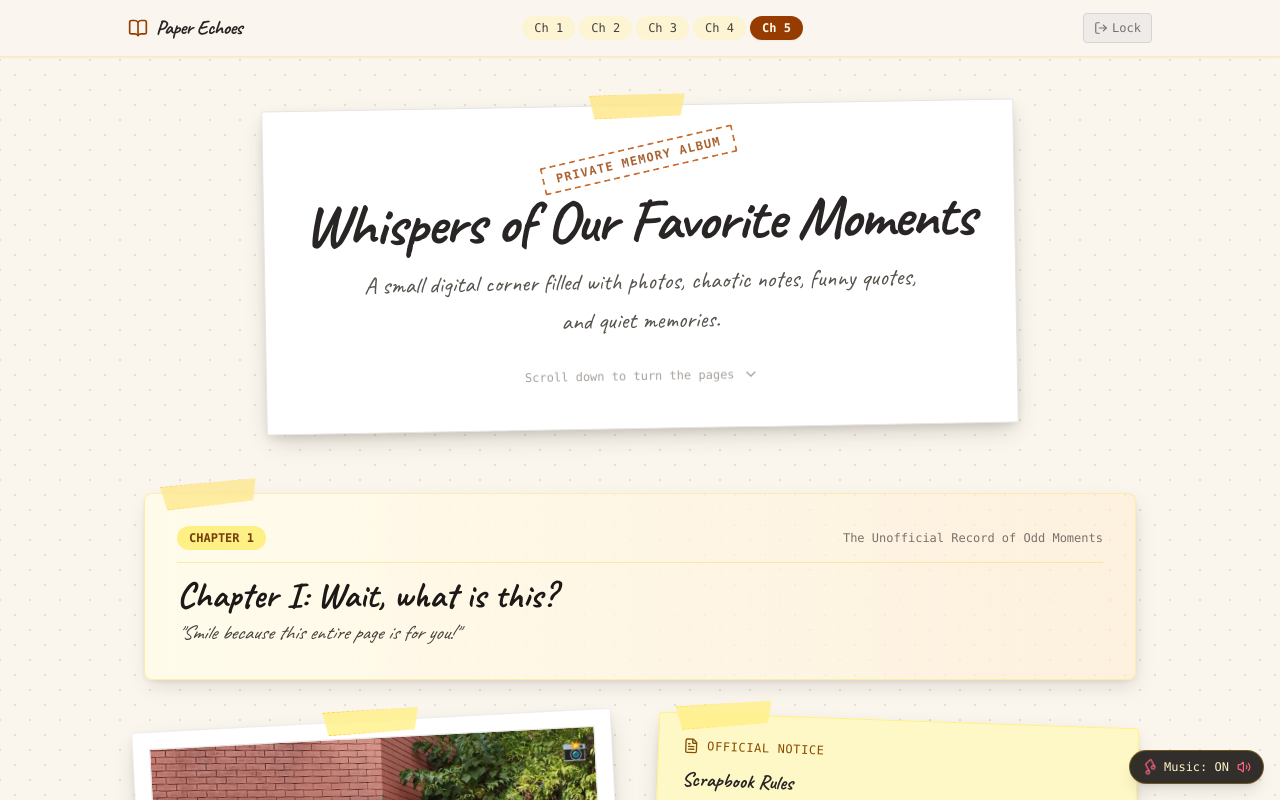
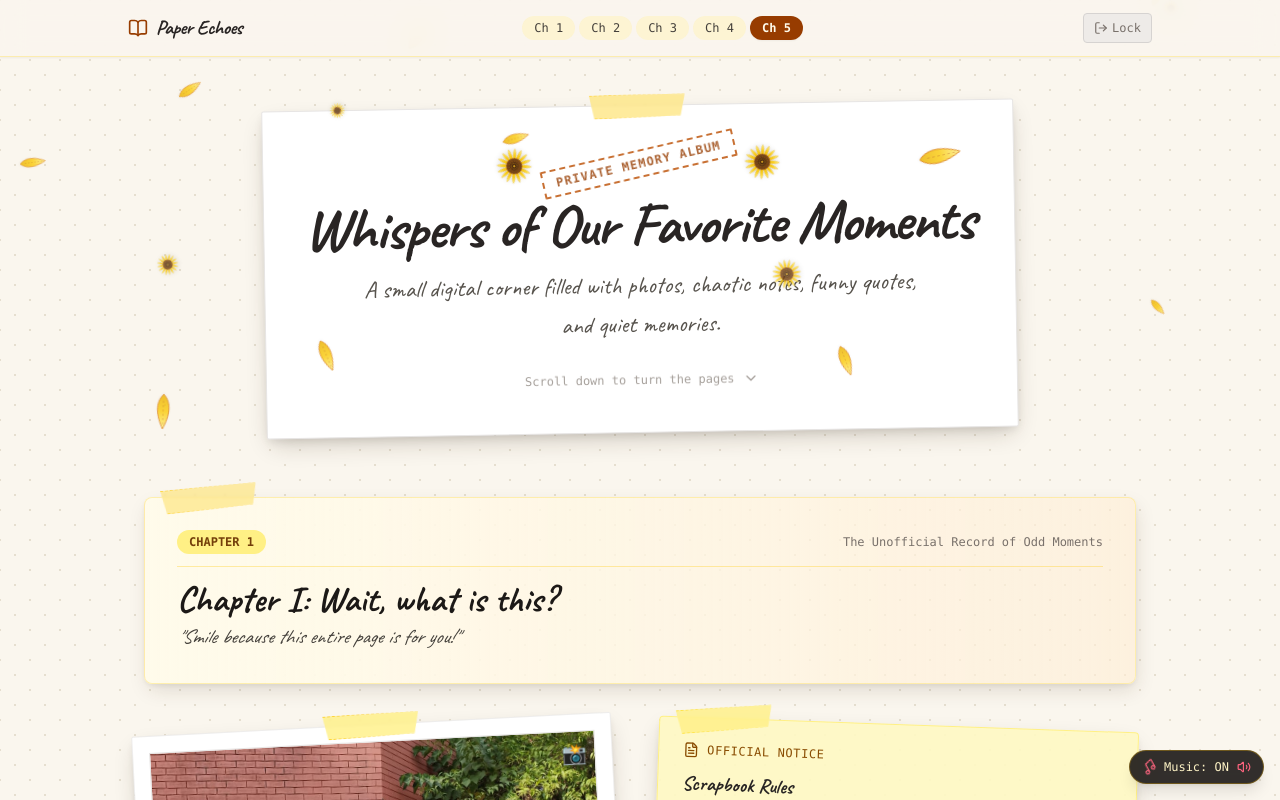
Before and after one commit to rsresta07/paper-echos, a Next.js app: page / in a window 1280 px wide. Shown: the top 800 px of the page. Built offline with nearby package versions, Linux system fonts and the light colour scheme.

Commit message:
feat(ui): add falling sunflower petals background animation and interactive click bursts

```diff
--- a/app/globals.css
+++ b/app/globals.css
@@ -44,3 +44,37 @@
   -ms-overflow-style: none;
   scrollbar-width: none;
 }
+
+/* Sunflower Floating Petals Animation */
+@keyframes floatPetal {
+  0% {
+    transform: translateY(-10vh) rotate(0deg) translateX(0px);
+    opacity: 0;
+  }
+  15% {
+    opacity: 0.85;
+  }
+  50% {
+    transform: translateY(50vh) rotate(180deg) translateX(30px);
+  }
+  85% {
+    opacity: 0.85;
+  }
+  100% {
+    transform: translateY(105vh) rotate(360deg) translateX(-25px);
+    opacity: 0;
+  }
+}
+
+.animate-float-petal {
+  animation: floatPetal linear infinite;
+}
+
+@keyframes spinSlow {
+  0% { transform: rotate(0deg); }
+  100% { transform: rotate(360deg); }
+}
+
+.animate-spin-slow {
+  animation: spinSlow 18s linear infinite;
+}
--- a/app/login/page.tsx
+++ b/app/login/page.tsx
@@ -4,6 +4,7 @@ import React, { useState } from 'react';
 import { useRouter } from 'next/navigation';
 import { Lock, KeyRound, ArrowRight, ShieldCheck } from 'lucide-react';
 import { Stamp, Tape } from '@/components/scrapbook/Decorations';
+import { SunflowerIcon } from '@/components/ui/SunflowerIcon';
 
 export default function LoginPage() {
   const [passcode, setPasscode] = useState('');
@@ -55,8 +56,9 @@ export default function LoginPage() {
         <Tape color="bg-amber-200/90 border-amber-300" position="top-center" />
 
         <div className="text-center mb-6">
-          <div className="inline-flex p-3 bg-amber-100 rounded-full text-amber-800 mb-3 border border-amber-300">
-            <Lock className="w-6 h-6" />
+          <div className="inline-flex items-center gap-2 p-3 bg-amber-100/80 rounded-full text-amber-800 mb-3 border border-amber-300/80">
+            <Lock className="w-5 h-5" />
+            <SunflowerIcon size={24} className="animate-spin-slow" />
           </div>
 
           <Stamp text="PRIVATE ARCHIVE" color="border-amber-700 text-amber-800" className="mb-3" />
--- a/app/page.tsx
+++ b/app/page.tsx
@@ -10,6 +10,8 @@ import { BirthdayReveal } from '@/components/scrapbook/BirthdayReveal';
 import { Tape, Doodle, Stamp } from '@/components/scrapbook/Decorations';
 import { Navbar } from '@/components/navigation/Navbar';
 import { MusicPlayer } from '@/components/navigation/MusicPlayer';
+import { SunflowerPetals } from '@/components/effects/SunflowerPetals';
+import { SunflowerIcon } from '@/components/ui/SunflowerIcon';
 import { ChevronDown, Sparkles, Heart } from 'lucide-react';
 
 export default function ScrapbookPage() {
@@ -47,7 +49,10 @@ export default function ScrapbookPage() {
   }, []);
 
   return (
-    <div className="min-h-screen paper-texture text-stone-800 pb-24">
+    <div className="min-h-screen paper-texture text-stone-800 pb-24 relative overflow-x-hidden">
+      {/* Falling Sunflower Petals Animation Background */}
+      <SunflowerPetals />
+
       {/* Navigation Header */}
       <Navbar activeChapter={activeChapter} onSelectChapter={scrollToChapter} />
 
@@ -56,7 +61,11 @@ export default function ScrapbookPage() {
         <div className="relative inline-block bg-white p-6 sm:p-10 rounded-xs polaroid-shadow border border-stone-200 transform -rotate-1">
           <Tape color="bg-amber-200/90 border-amber-300" position="top-center" />
 
-          <Stamp text="PRIVATE MEMORY ALBUM" color="border-amber-700 text-amber-800" className="mb-4" />
+          <div className="flex items-center justify-center gap-2 mb-3">
+            <SunflowerIcon size={36} className="animate-spin-slow" />
+            <Stamp text="PRIVATE MEMORY ALBUM" color="border-amber-700 text-amber-800" />
+            <SunflowerIcon size={36} className="animate-spin-slow" />
+          </div>
 
           <h1 className="text-4xl sm:text-6xl font-bold font-handwriting text-stone-800 mb-3 tracking-tight">
             Whispers of Our Favorite Moments
--- /dev/null
+++ b/components/effects/SunflowerPetals.tsx
@@ -0,0 +1,145 @@
+"use client";
+
+import React, { useEffect, useState } from 'react';
+import { SunflowerIcon } from '@/components/ui/SunflowerIcon';
+
+interface Petal {
+  id: number;
+  left: number; // percentage 0 - 100
+  size: number; // px
+  duration: number; // seconds
+  delay: number; // seconds
+  rotation: number; // initial rotation deg
+  isFullFlower: boolean;
+}
+
+interface BurstPetal {
+  id: number;
+  x: number;
+  y: number;
+  angle: number;
+  speed: number;
+  size: number;
+}
+
+export const SunflowerPetals: React.FC = () => {
+  const [petals, setPetals] = useState<Petal[]>([]);
+  const [bursts, setBursts] = useState<BurstPetal[]>([]);
+
+  useEffect(() => {
+    // Generate background floating petals
+    const count = 16;
+    const generated: Petal[] = Array.from({ length: count }).map((_, i) => ({
+      id: i,
+      left: Math.random() * 100,
+      size: Math.floor(Math.random() * 18) + 14, // 14px to 32px
+      duration: Math.random() * 10 + 10, // 10s to 20s
+      delay: Math.random() * 8, // 0s to 8s
+      rotation: Math.floor(Math.random() * 360),
+      isFullFlower: i % 4 === 0, // 25% full flowers, 75% single petals
+    }));
+    setPetals(generated);
+
+    // Click listener to spawn mini petal bursts on click/tap
+    const handleClick = (e: MouseEvent) => {
+      // Don't spawn on button/link clicks if target is interactive input
+      const target = e.target as HTMLElement;
+      if (target.closest('button') || target.closest('a') || target.closest('input')) {
+        return;
+      }
+
+      const clickX = e.clientX;
+      const clickY = e.clientY + window.scrollY;
+
+      const newBursts: BurstPetal[] = Array.from({ length: 5 }).map((_, idx) => ({
+        id: Date.now() + idx + Math.random(),
+        x: clickX,
+        y: clickY,
+        angle: Math.random() * 360,
+        speed: Math.random() * 40 + 20,
+        size: Math.random() * 14 + 12,
+      }));
+
+      setBursts((prev) => [...prev.slice(-15), ...newBursts]);
+    };
+
+    window.addEventListener('click', handleClick);
+    return () => window.removeEventListener('click', handleClick);
+  }, []);
+
+  return (
+    <div className="pointer-events-none fixed inset-0 z-20 overflow-hidden">
+      {/* Background Falling Petals */}
+      {petals.map((p) => (
+        <div
+          key={p.id}
+          className="absolute animate-float-petal opacity-80"
+          style={{
+            left: `${p.left}%`,
+            animationDuration: `${p.duration}s`,
+            animationDelay: `${p.delay}s`,
+            width: `${p.size}px`,
+            height: `${p.size}px`,
+            transform: `rotate(${p.rotation}deg)`,
+          }}
+        >
+          {p.isFullFlower ? (
+            <SunflowerIcon size={p.size} className="animate-spin-slow" />
+          ) : (
+            // Single Sunflower Petal SVG
+            <svg
+              width={p.size}
+              height={p.size * 1.5}
+              viewBox="0 0 24 36"
+              fill="none"
+              xmlns="http://www.w3.org/2000/svg"
+              className="drop-shadow-xs"
+            >
+              <path
+                d="M12 2 C6 14, 4 26, 12 34 C20 26, 18 14, 12 2 Z"
+                fill="url(#singlePetalGrad)"
+                stroke="#d97706"
+                strokeWidth="0.75"
+              />
+              <path
+                d="M12 6 L12 30"
+                stroke="#b45309"
+                strokeWidth="0.5"
+                strokeDasharray="2 2"
+                opacity="0.6"
+              />
+              <defs>
+                <linearGradient id="singlePetalGrad" x1="0%" y1="0%" x2="0%" y2="100%">
+                  <stop offset="0%" stopColor="#fef08a" />
+                  <stop offset="50%" stopColor="#facc15" />
+                  <stop offset="100%" stopColor="#eab308" />
+                </linearGradient>
+              </defs>
+            </svg>
+          )}
+        </div>
+      ))}
+
+      {/* Interactive Click Bursts */}
+      {bursts.map((b) => {
+        const rad = (b.angle * Math.PI) / 180;
+        const dx = Math.cos(rad) * b.speed;
+        const dy = Math.sin(rad) * b.speed - 30; // slight upward drift
+
+        return (
+          <div
+            key={b.id}
+            className="absolute transition-all duration-1000 ease-out pointer-events-none opacity-90 animate-ping-once"
+            style={{
+              left: `${b.x}px`,
+              top: `${b.y}px`,
+              transform: `translate(${dx}px, ${dy}px) rotate(${b.angle}deg)`,
+            }}
+          >
+            <SunflowerIcon size={b.size} />
+          </div>
+        );
+      })}
+    </div>
+  );
+};
--- /dev/null
+++ b/components/ui/SunflowerIcon.tsx
@@ -0,0 +1,63 @@
+import React from 'react';
+
+interface SunflowerIconProps {
+  className?: string;
+  size?: number;
+}
+
+export const SunflowerIcon: React.FC<SunflowerIconProps> = ({ className = '', size = 32 }) => {
+  const petalsCount = 16;
+  const petals = Array.from({ length: petalsCount });
+
+  return (
+    <svg
+      width={size}
+      height={size}
+      viewBox="0 0 100 100"
+      fill="none"
+      xmlns="http://www.w3.org/2000/svg"
+      className={`inline-block select-none drop-shadow-sm ${className}`}
+    >
+      <defs>
+        <radialGradient id="sunflowerCenter" cx="50%" cy="50%" r="50%">
+          <stop offset="0%" stopColor="#3d210b" />
+          <stop offset="60%" stopColor="#5c3413" />
+          <stop offset="100%" stopColor="#784719" />
+        </radialGradient>
+        <linearGradient id="petalGrad" x1="0%" y1="0%" x2="0%" y2="100%">
+          <stop offset="0%" stopColor="#fef08a" />
+          <stop offset="40%" stopColor="#facc15" />
+          <stop offset="100%" stopColor="#eab308" />
+        </linearGradient>
+      </defs>
+
+      {/* Petals radiating around center */}
+      <g>
+        {petals.map((_, i) => {
+          const angle = (i * 360) / petalsCount;
+          return (
+            <path
+              key={i}
+              d="M50 50 C44 25, 46 5, 50 2 C54 5, 56 25, 50 50 Z"
+              fill="url(#petalGrad)"
+              stroke="#ca8a04"
+              strokeWidth="0.5"
+              transform={`rotate(${angle} 50 50)`}
+            />
+          );
+        })}
+      </g>
+
+      {/* Outer Sunflower Disk Ring */}
+      <circle cx="50" cy="50" r="22" fill="#784719" stroke="#b45309" strokeWidth="1" />
+
+      {/* Center Seed Texture */}
+      <circle cx="50" cy="50" r="18" fill="url(#sunflowerCenter)" />
+
+      {/* Seed Dots */}
+      <circle cx="50" cy="50" r="14" fill="none" stroke="#f59e0b" strokeWidth="1.5" strokeDasharray="3 3" opacity="0.6" />
+      <circle cx="50" cy="50" r="8" fill="none" stroke="#fbbf24" strokeWidth="1.5" strokeDasharray="2 2" opacity="0.8" />
+      <circle cx="50" cy="50" r="3" fill="#fbbf24" opacity="0.9" />
+    </svg>
+  );
+};
```
Also changed, not shown: components/scrapbook/BirthdayReveal.tsx (+12 -5 lines).
